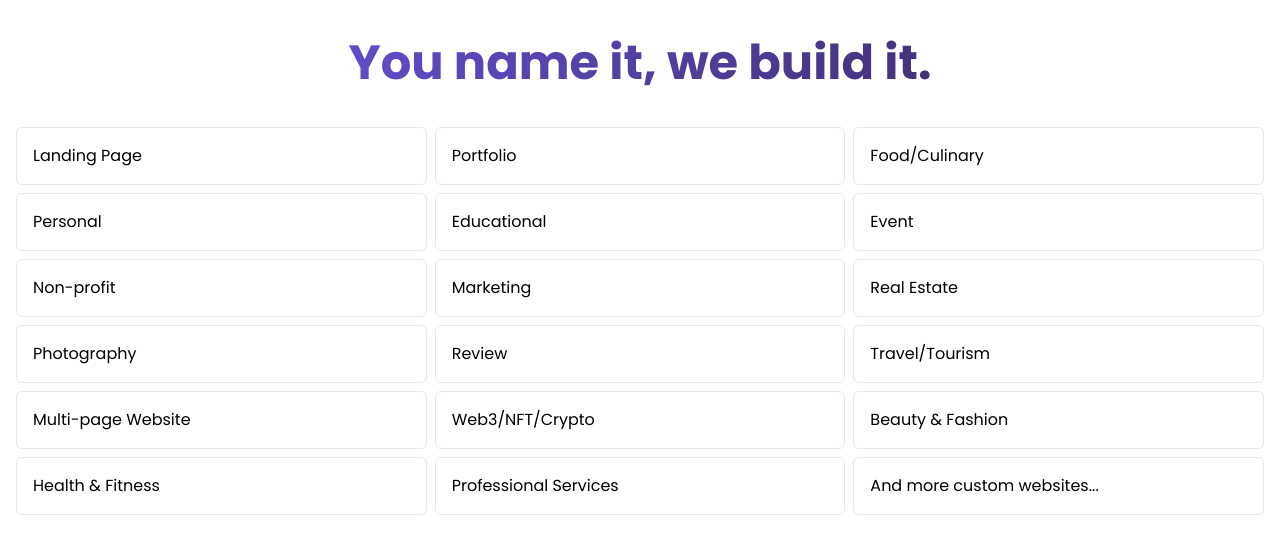
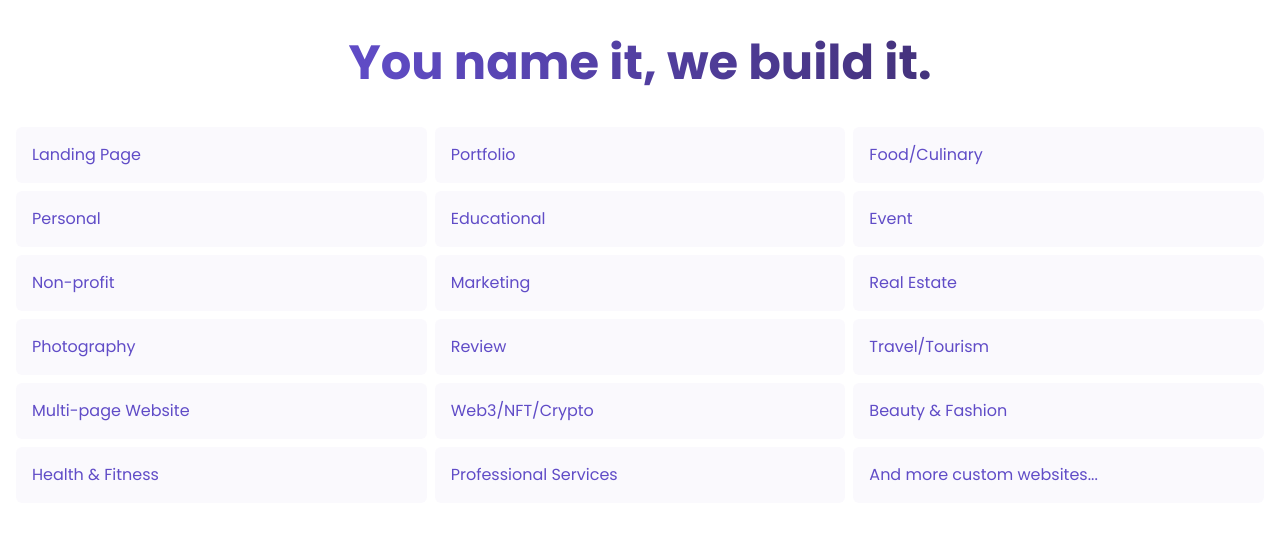
Before and after one commit to khaleedcodes/nimor, a React (Vite) app: page / in a window 1280 px wide. Shown: the part 2680-3222 px from the top of the page. Built offline with nearby package versions, Linux system fonts and the light colour scheme.

Commit message:
layout almost completed

```diff
--- a/src/pages/landing-page/WebsiteItem.tsx
+++ b/src/pages/landing-page/WebsiteItem.tsx
@@ -2,7 +2,7 @@ import { WebsiteItemProp } from "../../types/types";
 
 function WebsiteItem({ websiteTypeName }: WebsiteItemProp) {
   return (
-    <div className="p-4 border basis-80 grow rounded-md">
+    <div className="p-4 basis-80 grow rounded-md text-first-accent bg-[rgb(96,76,199,0.03)]">
       <p>{websiteTypeName}</p>
     </div>
   );
```
